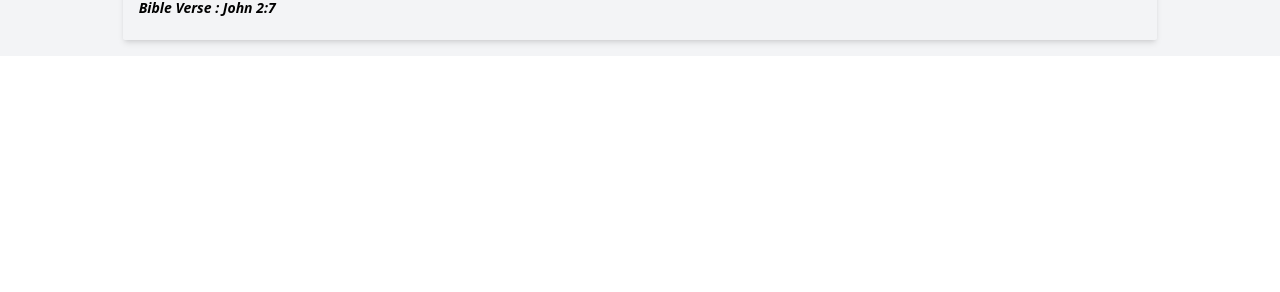
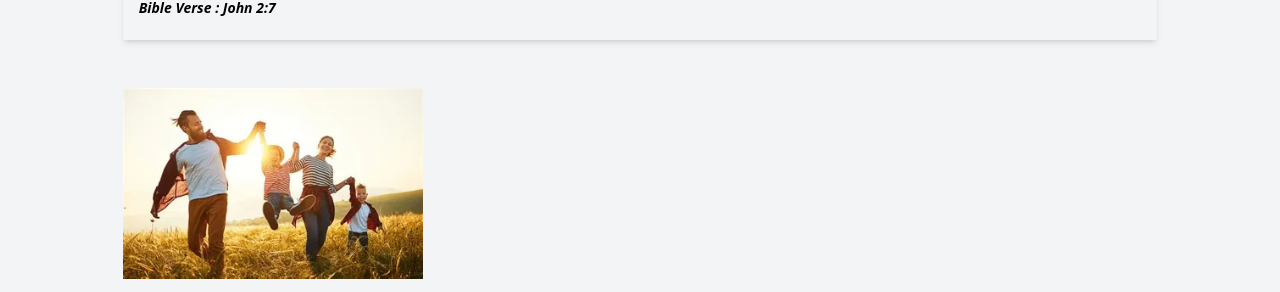
Before and after one commit to asahelcode/priestly-website, a Next.js app in the folder client/: page / in a window 1280 px wide. Shown: the part 3327-3619 px from the top of the page. Before the commit the page ends 3415 px from the top, so only its background shows below. Built offline with nearby package versions, Linux system fonts and the light colour scheme.

Commit message:
Add Priestly group picture template

```diff
--- a/client/src/features/GroupPic.tsx
+++ b/client/src/features/GroupPic.tsx
@@ -1,8 +1,10 @@
-import React from "react";
+import Image from 'next/image';
+
+import FamilyPic from '/public/images/family.webp';
 
 const GroupPic = () => {
-  return <main className="ml-36 mt-8 h-2/6">
-
+  return <main className=" w-5/6 rounded-lg p-4 mx-auto object-contain">
+    <Image src={FamilyPic} alt="" height={100} width={300}/>
   </main>;
 };
 
```
